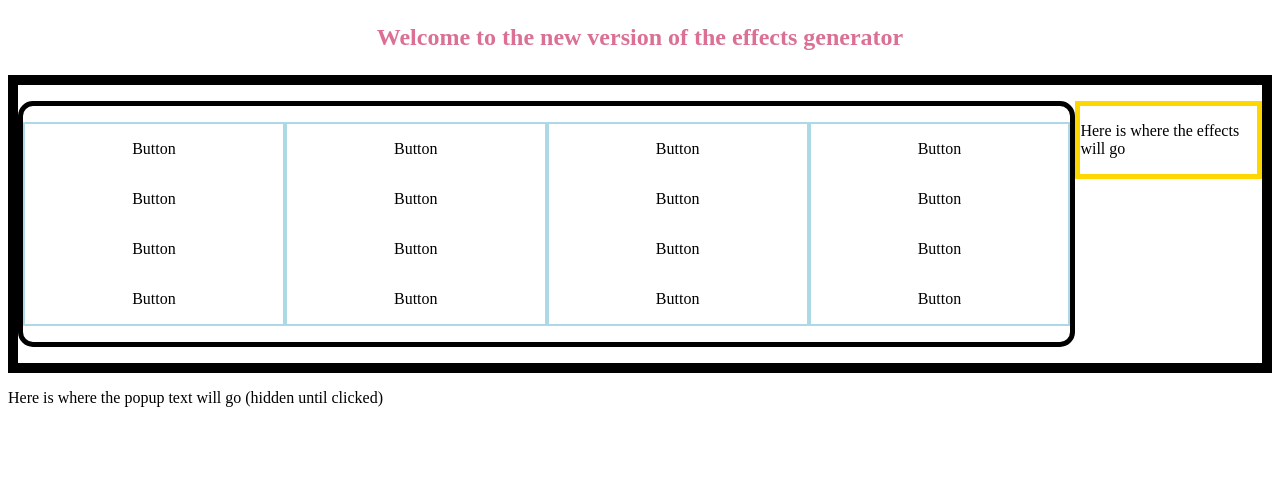
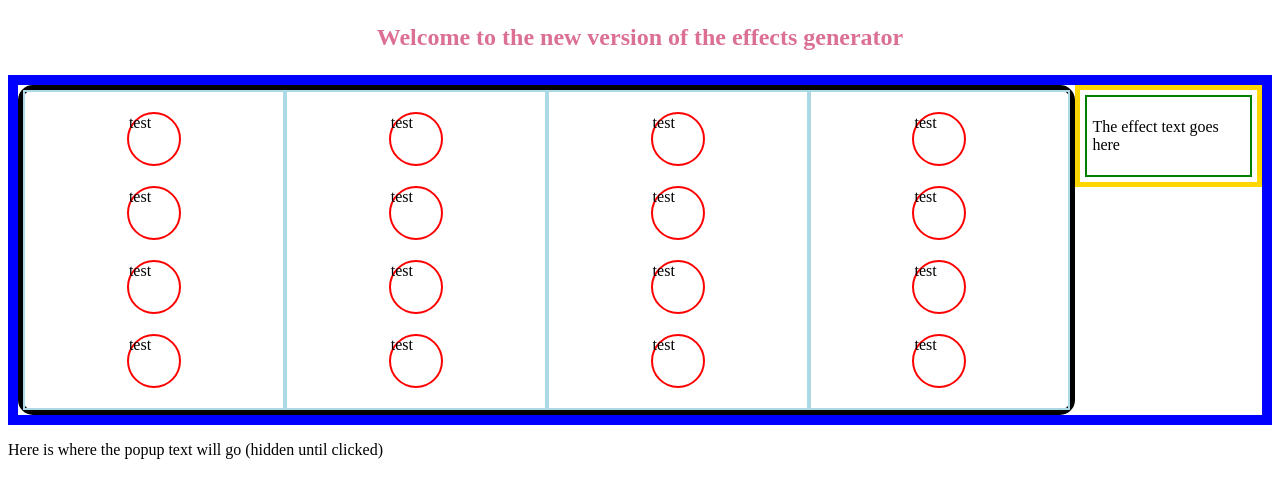
Before and after one commit to KirbyPaint/effects-generator-v2, a React (Create React App) app: page / in a window 1280 px wide. Shown: the top 498 px of the page. Built offline with nearby package versions, Linux system fonts and the light colour scheme.

Commit message:
add button click functionality

```diff
--- /dev/null
+++ b/src/components/effectButton.tsx
@@ -0,0 +1,17 @@
+import { FC } from "react";
+import { StyleEffectButton } from "../styles/styles";
+
+interface IButton {
+  handleClick: () => void;
+  text: string;
+}
+
+const Button: FC<IButton> = (props) => {
+  return (
+    <StyleEffectButton onClick={props.handleClick}>
+      {props.text}
+    </StyleEffectButton>
+  );
+};
+
+export default Button;
--- a/src/containers/buttonColumn.tsx
+++ b/src/containers/buttonColumn.tsx
@@ -1,16 +1,21 @@
 import { FC } from "react";
+import Button from "../components/effectButton";
 import { StyleButtonColumn } from "../styles/styles";
+
+const handleClick = () => {
+  alert("fuck yes");
+};
+
+const test = "test";
 
 const ButtonColumn: FC = () => {
   return (
-    <div>
-      <StyleButtonColumn>
-        <p>Button</p>
-        <p>Button</p>
-        <p>Button</p>
-        <p>Button</p>
-      </StyleButtonColumn>
-    </div>
+    <StyleButtonColumn>
+      <Button handleClick={handleClick} text={test} />
+      <Button handleClick={handleClick} text={test} />
+      <Button handleClick={handleClick} text={test} />
+      <Button handleClick={handleClick} text={test} />
+    </StyleButtonColumn>
   );
 };
 
--- a/src/containers/effectList.tsx
+++ b/src/containers/effectList.tsx
@@ -1,11 +1,12 @@
 import { FC } from "react";
 import { StyleEffectList } from "../styles/styles";
+import EffectTextInsert from "./effectTextInsert";
 
 const EffectList: FC = () => {
   return (
     <div>
       <StyleEffectList>
-        <p>Here is where the effects will go</p>
+        <EffectTextInsert />
       </StyleEffectList>
     </div>
   );
--- /dev/null
+++ b/src/containers/effectTextInsert.tsx
@@ -0,0 +1,14 @@
+import { FC } from "react";
+import { StyleEffectTextInsert } from "../styles/styles";
+
+const EffectTextInsert: FC = () => {
+  return (
+    <div>
+      <StyleEffectTextInsert>
+        <p>The effect text goes here</p>
+      </StyleEffectTextInsert>
+    </div>
+  );
+};
+
+export default EffectTextInsert;
--- a/src/styles/styles.ts
+++ b/src/styles/styles.ts
@@ -6,31 +6,56 @@ export const StyleTitle = styled.h1`
   color: palevioletred;
 `;
 
-export const EasyBreezyBeautifulBorder = styled.p`
+export const EasyBreezyBeautifulBorder = styled.div`
   border: 2px solid red;
 `;
 
-export const StyleButtonArray = styled.p`
+export const StyleButtonArray = styled.div`
   border: 5px solid black;
   border-radius: 15px;
   display: grid;
   grid-template-columns: 25% 25% 25% 25%;
 `;
 
-export const StyleMainContainer = styled.p`
-  border: 10px solid black;
+export const StyleMainContainer = styled.div`
+  border: 10px solid blue;
   max-width: 100%;
+  height: fit-content;
   display: grid;
   grid-template-columns: 85% auto;
 `;
 
-export const StyleEffectList = styled.p`
+export const StyleEffectList = styled.div`
   border: 5px solid gold;
+  max-height: auto;
 `;
 
-export const StyleButtonColumn = styled.p`
+export const StyleButtonColumn = styled.div`
   border: 2px solid lightblue;
   display: grid;
   grid-template-rows: 25% 25% 25% 25%;
   justify-content: center;
+  padding: 10px 0px;
 `;
+
+// export const StyleEffectButton = styled.button`
+//   border: 2px solid red;
+//   width: 50px;
+//   height: 50px;
+//   border-radius: 300px;
+//   margin: 10px;
+// `;
+
+export const StyleEffectButton = styled.div`
+  border: 2px solid red;
+  width: 50px;
+  height: 50px;
+  border-radius: 300px;
+  margin: 10px;
+`;
+
+export const StyleEffectTextInsert = styled.div`
+  border: 2px solid green;
+  padding: 5px;
+  margin: 5px;
+`;
```
